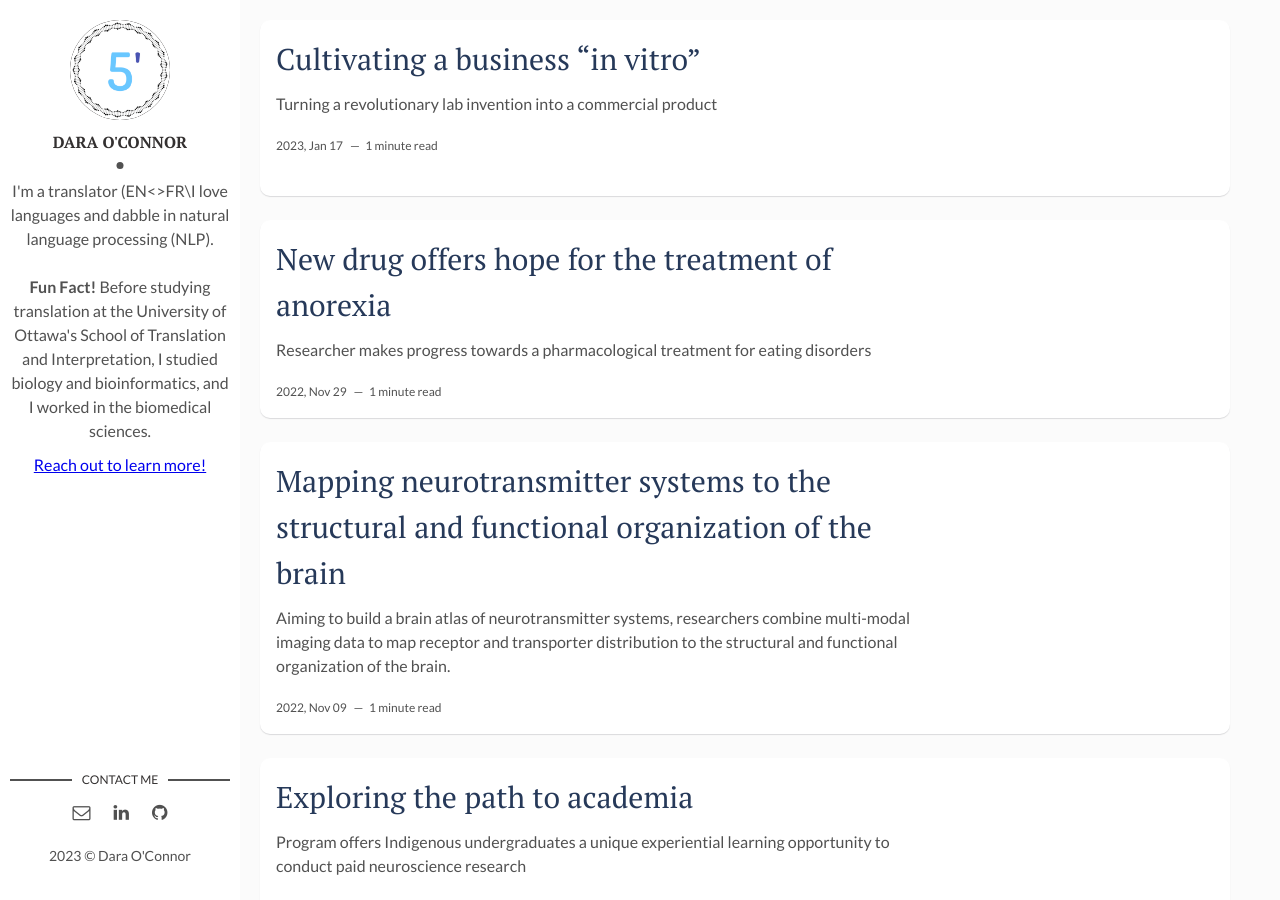
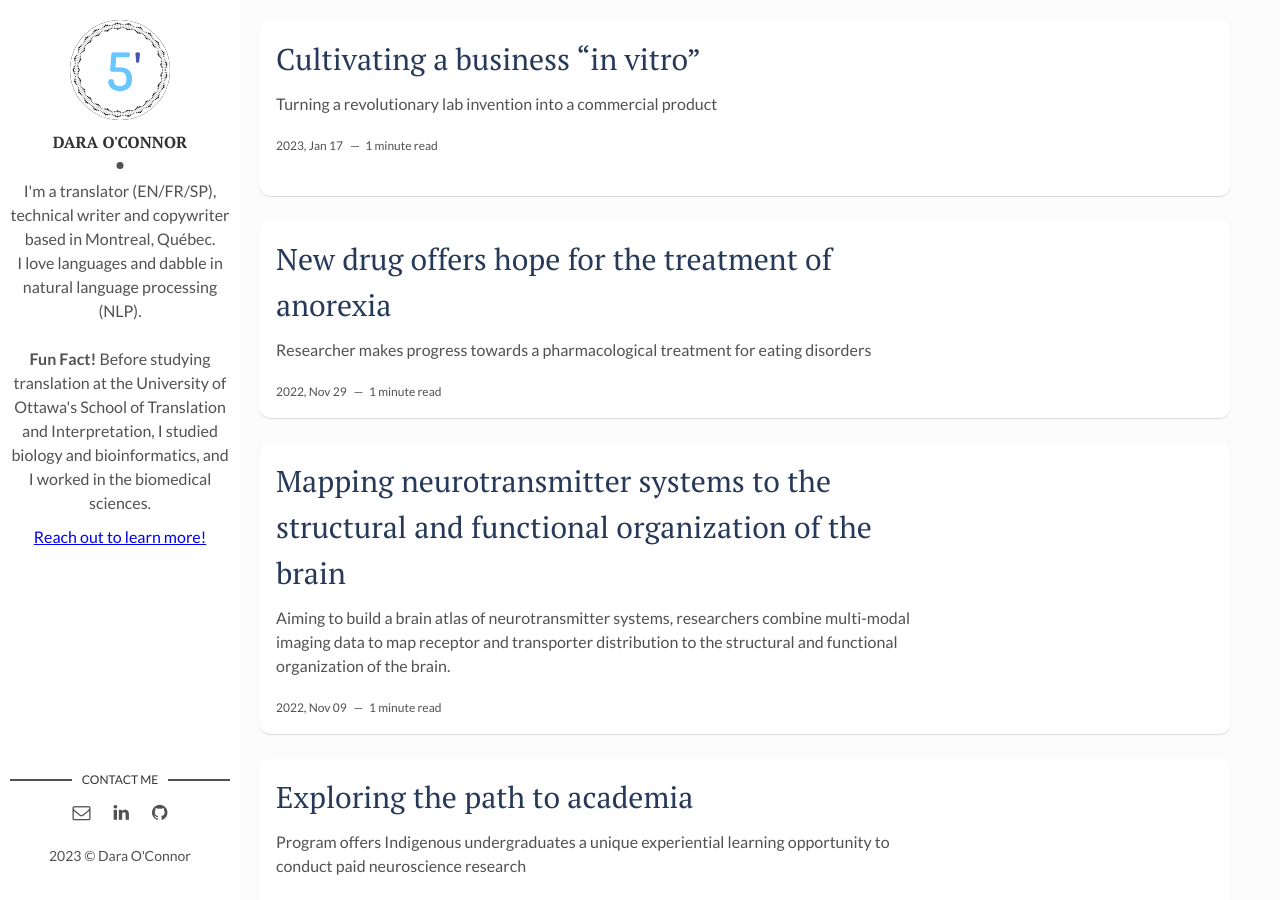
Before and after one commit to spockrocket/spockrocket.github.io, a Jekyll site: the page built from index.html, in a window 1280 px wide and 900 px high. Built offline with Jekyll 4.4.1, drawn with Linux system fonts in a browser that asks for light colours; the list of posts is cut into pages by our own code.

Commit message:
Update _config.yml
Reverted to original text

```diff
--- a/_config.yml
+++ b/_config.yml
@@ -8,7 +8,7 @@ site-twitter: #if your site has a twitter account, enter it here
 # Author Settings
 author: Dara O'Connor # add your name
 author-img: Minimal.png # add your photo
-about-author: I'm a translator (EN<>FR\<SP), technical writer and copywriter based in Montreal, Québec. <br>I love languages and dabble in natural language processing (NLP). <br><br><strong>Fun Fact!</strong> Before studying translation at the University of Ottawa's School of Translation and Interpretation, I studied biology and bioinformatics, and I worked in the biomedical sciences.
+about-author: I'm a translator (EN/FR/SP), technical writer and copywriter based in Montreal, Québec. <br>I love languages and dabble in natural language processing (NLP). <br><br><strong>Fun Fact!</strong> Before studying translation at the University of Ottawa's School of Translation and Interpretation, I studied biology and bioinformatics, and I worked in the biomedical sciences.
 
 social-twitter: # add your Twitter handle
 social-facebook: # add your Facebook handle
```
